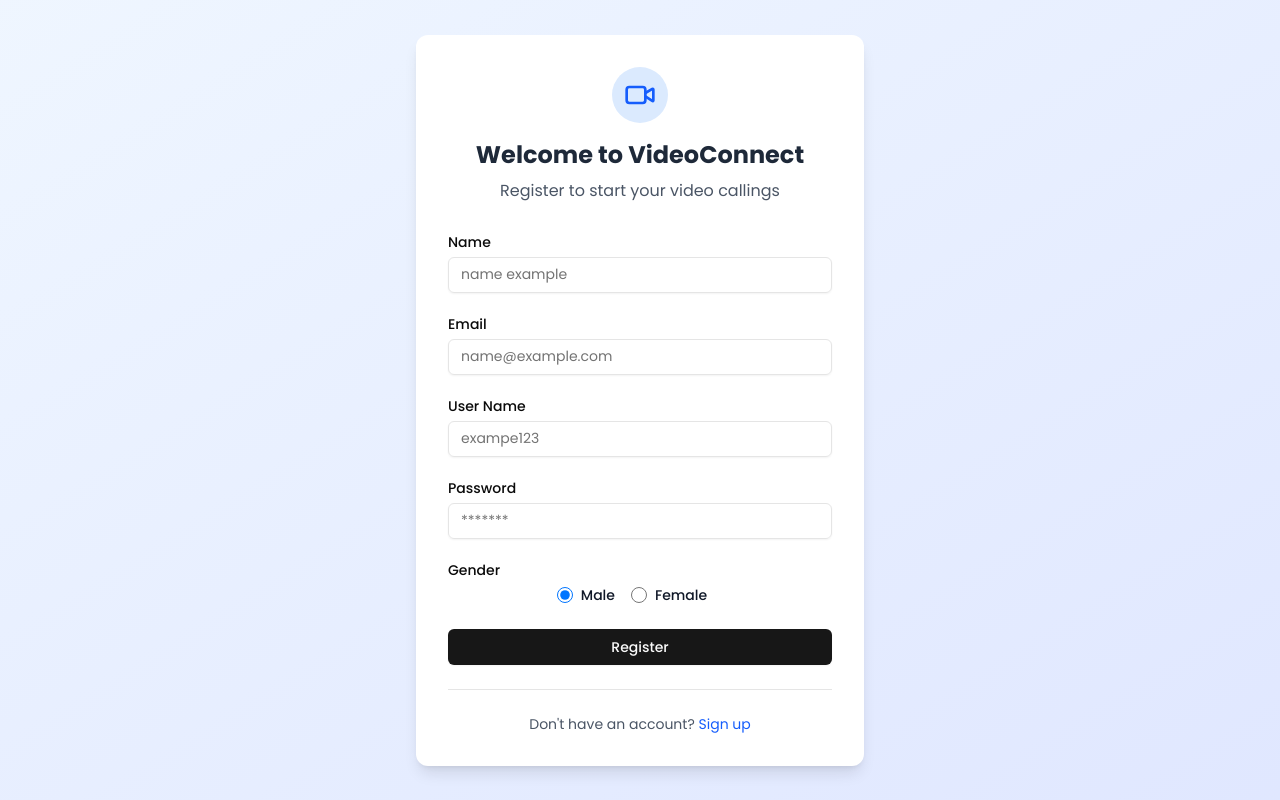
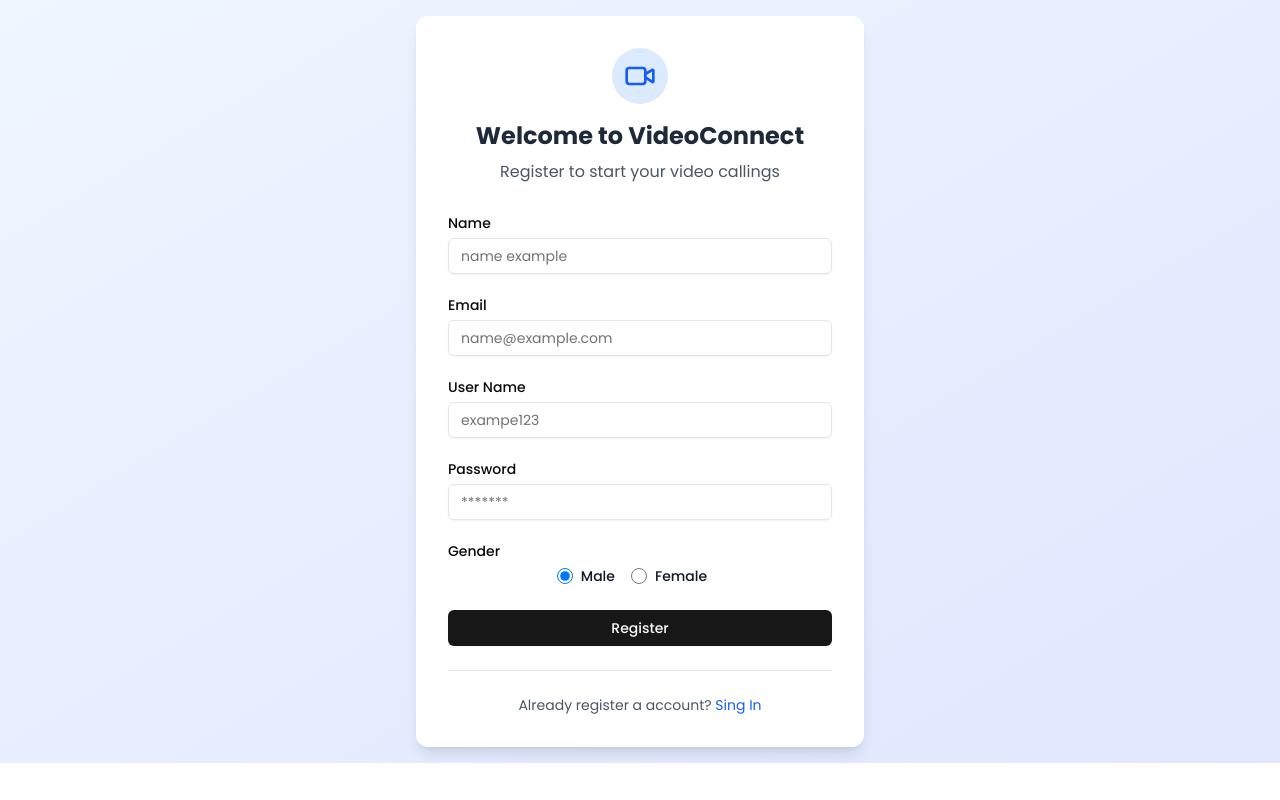
Before and after one commit to mohammedshahid096/video_calling, a React (Vite) app in the folder frontend/: page /register in a window 1280 px wide. Built offline with nearby package versions, Linux system fonts and the light colour scheme.

Commit message:
fixed the screen

```diff
--- a/frontend/src/App.css
+++ b/frontend/src/App.css
@@ -12,10 +12,10 @@
     @apply  box-border;
   }
   .app {
-    @apply min-h-screen w-screen;
+    @apply h-screen min-h-screen w-full;
     font-family: "poppins", sans-serif;
   }
   .fullScreen {
-    @apply min-h-screen w-screen;
+    @apply min-h-screen w-full;
   }
 }
--- a/frontend/src/view/pages/LoginPage.jsx
+++ b/frontend/src/view/pages/LoginPage.jsx
@@ -9,7 +9,7 @@ import * as Yup from 'yup';
 import { Eye, EyeOff } from 'lucide-react';
 import Context from '@/context/context';
 import toast from 'react-hot-toast';
-import { useNavigate } from 'react-router-dom';
+import { Link, useNavigate } from 'react-router-dom';
 
 const initialValues = {
   email: '',
@@ -168,9 +168,9 @@ const LoginPage = () => {
 
         <p className="text-center text-sm text-gray-600 mt-6">
           Don't have an account?{' '}
-          <a href="/register" className="text-blue-600 hover:underline">
+          <Link to="/register" className="text-blue-600 hover:underline">
             Sign up
-          </a>
+          </Link>
         </p>
       </div>
     </div>
--- a/frontend/src/view/pages/RegisterPage.jsx
+++ b/frontend/src/view/pages/RegisterPage.jsx
@@ -8,7 +8,7 @@ import { useFormik } from 'formik';
 import * as Yup from 'yup';
 import Context from '@/context/context';
 import toast from 'react-hot-toast';
-import { useNavigate } from 'react-router-dom';
+import { Link, useNavigate } from 'react-router-dom';
 
 const initialValues = {
   name: '',
@@ -106,7 +106,7 @@ const RegisterPage = () => {
   );
 
   return (
-    <div className="fullScreen bg-gradient-to-br from-blue-50 to-indigo-100 flex items-center justify-center p-4">
+    <div className="w-full bg-gradient-to-br from-blue-50 to-indigo-100 flex items-center justify-center p-4">
       <div className="w-full max-w-md bg-white rounded-xl shadow-lg overflow-hidden p-8">
         <div className="text-center mb-8">
           <div className="flex justify-center mb-4">
@@ -178,9 +178,8 @@ const RegisterPage = () => {
             )}
           </div>
 
-          <div className="grid gap-2">
+          <div className="space-y-2">
             <Label htmlFor="password">Password</Label>
-
             <Input
               id="password"
               type={'text'}
@@ -248,10 +247,10 @@ const RegisterPage = () => {
         <Separator className="my-6" />
 
         <p className="text-center text-sm text-gray-600 mt-6">
-          Don't have an account?{' '}
-          <a href="/register" className="text-blue-600 hover:underline">
-            Sign up
-          </a>
+          Already register a account?{' '}
+          <Link to="/" className="text-blue-600 hover:underline">
+            Sing In
+          </Link>
         </p>
       </div>
     </div>
```
